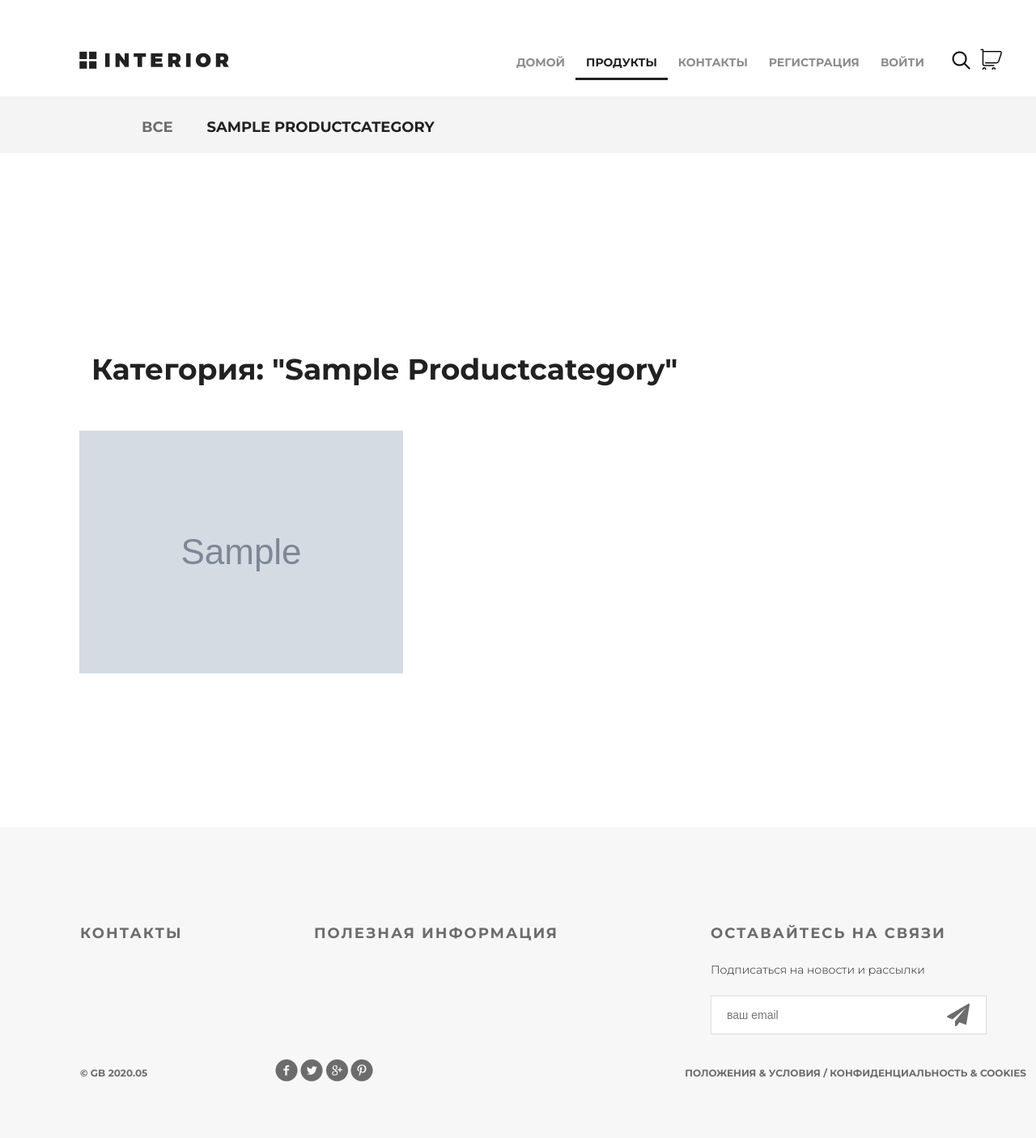
After one commit to Birchenkon/GeekBrains_Django1_try2, a Django app: page /products/category/1/ in a window 1280 px wide; the page is wider, and only the part inside the window is pictured. The commit adds this page. Shown: that part at 81% size. Run offline with Django 3.2, Linux system fonts and the light colour scheme; tables that the repository leaves empty hold one stand-in row (values such as "Sample post"); grey boxes marked "Sample" are stand-in pictures; parts of the project's set-up code (start-up, migrations or seed data) failed here and were passed over.

Commit message:
-add product_list

```diff
--- a/mainapp/templates/mainapp/includes/inc_categories_menu.html
+++ b/mainapp/templates/mainapp/includes/inc_categories_menu.html
@@ -1,10 +1,23 @@
 <div class="links clearfix">
     <ul class="links-menu">
+        <li>
+            <a href="{% url 'products:category' 0 %}"
+               class="{% if request.resolver_match.kwargs.pk == '0' %}
+                    active
+                {% endif %}">
+                все
+            </a>
+        </li>
         {% for link in links_menu %}
-        <li> <a href="{% url 'products:category' link.pk %}">
-                {{link.name}}
-             </a>
-        </li>
+            <li>
+            <a href="{% url 'products:category' link.pk %}"
+                class="{% if request.resolver_match.kwargs.pk|add:'0' == link.pk %}
+                      active
+                 {% endif %}">
+
+                {{ link.name }}
+            </a>
+            </li>
         {% endfor %}
     </ul>
 </div>
--- a/mainapp/templates/mainapp/includes/inc_menu.html
+++ b/mainapp/templates/mainapp/includes/inc_menu.html
@@ -3,7 +3,7 @@
         <li><a href="{% url 'main' %}"
                class="{% if request.resolver_match.url_name == 'main' %}active{% endif %}">домой</a></li>
         <li><a href="{% url 'products:index' %}"
-               class="{% if request.resolver_match.url_name == 'products' %}active{% endif %}">продукты</a></li>
+               class="{% if request.resolver_match.namespace == 'products' %}active{% endif %}">продукты</a></li>
         <li><a href="{% url 'contact' %}"
                class="{% if request.resolver_match.url_name == 'contact' %}active{% endif %}">контакты</a></li>
         {% if user.is_authenticated %}
--- /dev/null
+++ b/mainapp/templates/mainapp/products_list.html
@@ -0,0 +1,48 @@
+{% extends "mainapp/products.html" %}
+{% load static %}
+
+{% block menu %}
+<body>
+	<div class="container">
+		<div class="hero-white">
+			<div class="header clearfix">
+
+				{% include 'mainapp/includes/inc_menu.html' %}
+
+                <a href="#" class="basket"></a>
+			</div>
+		</div>
+	</div>
+{% endblock menu %}
+
+{% block content %}
+    <div class="details">
+        {% include 'mainapp/includes/inc_categories_menu.html' %}
+    </div>
+
+    <div class="related">
+        <div class="title clearfix">
+            <h2> Категория: "{{ category.name|title }}" </h2>
+        </div>
+
+        <div class="related-products clearfix">
+            {% for prod in products %}
+            <div class="block">
+                <a href="#">
+                    <img src="/media/{{ prod.image }}" alt="product">
+                    <div class="text">
+                        <img src="{% static 'img/icon-hover.png' %}" alt="hover">
+                        <h4>{{prod.name}}</h4>
+                        <p> {{prod.description}}</p>
+                        <p> Цена: {{ prod.price }} </p>
+                        <p> На складе: {{ prod.quantity }} </p>
+                    </div>
+                </a>
+            </div>
+            {% endfor %}
+        </div>
+    </div>
+
+    <div class="clr"></div>
+
+{% endblock content%}
--- a/mainapp/urls.py
+++ b/mainapp/urls.py
@@ -5,5 +5,5 @@ app_name = 'mainapp'
 
 urlpatterns = [
    path('', mainapp.products, name='index'),
-   path('<int:pk>/', mainapp.products, name='category'),
+   path('category/<int:pk>/', mainapp.products, name='category')
 ]
--- a/mainapp/views.py
+++ b/mainapp/views.py
@@ -1,36 +1,57 @@
-from django.shortcuts import render
+from django.shortcuts import render, get_object_or_404
 from .models import ProductCategory, Product, Contact
 from django.conf import settings
 from django.utils import timezone
 
 
 def main(request):
-    title = 'Главная'
+    title = "Главная"
     all_products = Product.objects.all()[:2]
-    content = {'title': title, 'products': all_products}
-    return render(request, 'mainapp/index.html', context=content)
+    content = {"title": title, "products": all_products}
+    return render(request, "mainapp/index.html", context=content)
 
 
 def products(request, pk=None):
-    title = 'Продукты'
+    title = "Продукты"
     links_menu = ProductCategory.objects.all()
     slider_products = [
         {"img": "prod-2.jpg"},
         {"img": "prod-3.jpg"},
         {"img": "prod-4.jpg"},
     ]
-    same_products = Product.objects.all()
-    content = {"title": title, "slider_products": slider_products, "links_menu": links_menu,
-               "same_products": same_products, "media_url": settings.MEDIA_URL,
-               }
-    if pk:
-        print(f"User select category: {pk}")
-    return render(request, 'mainapp/products.html', context=content)
+
+    if pk is not None:
+        if pk == 0:
+            products = Product.objects.all().order_by("price")
+            category = {"name": "все"}
+        else:
+            category = get_object_or_404(ProductCategory, pk=pk)
+            products = Product.objects.filter(category__pk=pk).order_by("price")
+
+        content = {
+            "title": title,
+            "links_menu": links_menu,
+            "category": category,
+            "products": products,
+        }
+        return render(request, "mainapp/products_list.html", content)
+
+    same_products = Product.objects.all()[:3]
+
+    content = {
+        "title": title,
+        "slider_products": slider_products,
+        "links_menu": links_menu,
+        "same_products": same_products,
+        "media_url": settings.MEDIA_URL,
+    }
+
+    return render(request, "mainapp/products.html", context=content)
 
 
 def contact(request):
-    title = 'о нас'
+    title = "о нас"
     visit_date = timezone.now()
     locations = Contact.objects.all()
     content = {"title": title, "visit_date": visit_date, "locations": locations}
-    return render(request, 'mainapp/contact.html', context=content)
+    return render(request, "mainapp/contact.html", context=content)
```
Also changed, not shown: authnapp/views.py (+10 -12 lines).
